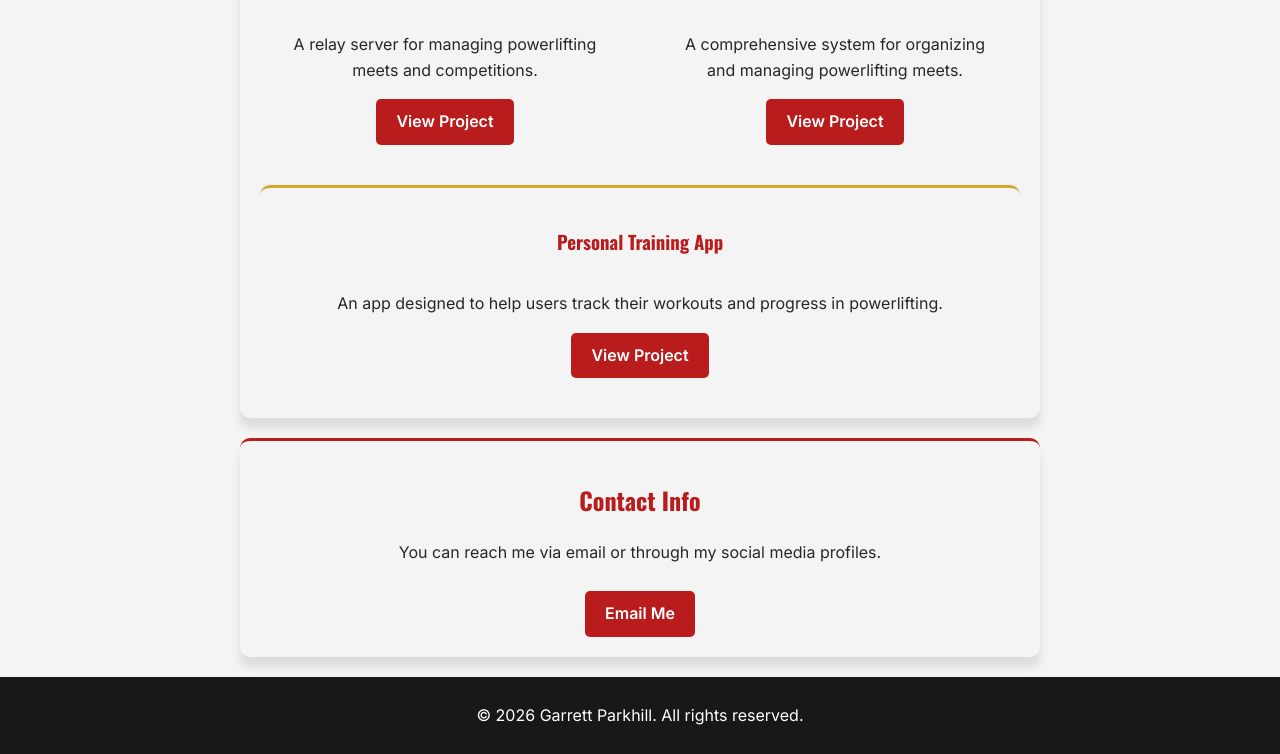
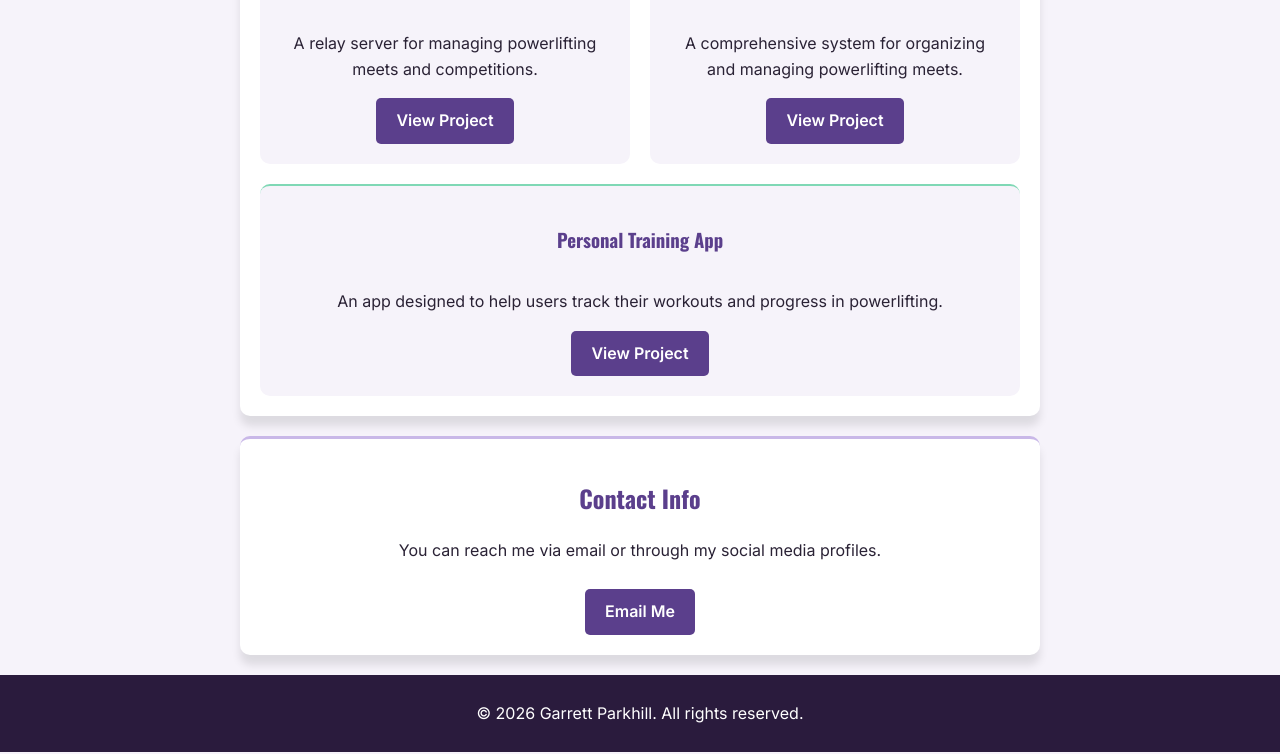
Before and after one commit to garrettparkhill-collab/portfolio, a plain HTML site: page index.html in a window 1280 px wide. Shown: the part 585-1339 px from the top of the page. Drawn offline with nearby package versions, Linux system fonts and the light colour scheme.

Commit message:
Plum and mint color changes

```diff
--- a/style.css
+++ b/style.css
@@ -1,4 +1,5 @@
-/*Style 1: Navy Blue and Gold
+/*Style 1: Navy Blue and Gold*/
+/*
 :root {
     --color-bg: #f7f6f2;
     --color-surface: #ffffff;
@@ -7,10 +8,13 @@
     --color-mutedtext: #6b7280;
     --color-accent: #1e4e8c;
     --color-accenthover: #163a6b;
+    --color-navhover: #d4a72c;
     --color-highlight: #d4a72c;
-}*/
+    --color-highlightproject: #d4a72c;
+}
 
-/*Style 2: Plum and Mint
+/*Style 2: Plum and Mint*/
+
 :root {
     --color-bg: #f6f3fa;
     --color-surface: #ffffff;
@@ -19,24 +23,27 @@
     --color-mutedtext: #6e6680;
     --color-accent: #5b3f8c;
     --color-accenthover: #452f6b;
-    --color-lavender: #c9b8e8;
-    --color-mint: #7fdb8b5;
-}*/
+    --color-navhover: #7fd8b5;
+    --color-highlight: #c9b8e8;
+    --color-highlightproject: #7fd8b5;
+}
+
 
 /*original color scheme*/
+/*
 :root {
     --color-bg: #f4f4f5;
     --color-surface: #ffffff;
-    --color-header: #18181b;
-    --color-footer: #18181b;
+    --color-dark: #18181b;
     --color-text: #27272a;
     --color-mutedtext: #71717a;
     --color-accent: #b91c1c;
     --color-accenthover:#7f1d1d;
     --color-navhover: #f87171;
-    --color-highlight: #b91c1c;
+    --color-highlight: #f8717c;
     --color-highlightproject: #d4a72c;
 }
+*/
 
 body {
     background-color: var(--color-bg);
@@ -45,17 +52,17 @@ body {
     line-height: 1.6;
 }
 
-header h1 {
-    color: var(--color-surface);
-}
-
 header {
     display: flex;
     justify-content: space-between;
     align-items: center;
     gap: 20px;
-    background-color: var(--color-header);
+    background-color: var(--color-dark);
     padding: 20px;
+}
+
+header h1 {
+    color: var(--color-surface);
 }
 
 h1, h2, h3 {
@@ -95,12 +102,12 @@ section {
     border-radius: 10px;
     box-shadow: 0 10px 8px rgba(0, 0, 0 , 0.1);
     color: var(--color-text);
-    background-color: var(--color-bg);
+    background-color: var(--color-surface);
     border-top: 3px solid var(--color-highlight);
 }
 
 footer {
-    background-color: var(--color-footer);
+    background-color: var(--color-dark);
     color: var(--color-surface);
     padding: 10px;
     text-align: center;
@@ -135,7 +142,7 @@ footer {
     background-color: var(--color-bg);
     padding: 20px;
     border-radius: 10px;
-    border-top: 3px solid var(--color-highlightproject);
+    border-top: 2px solid var(--color-highlightproject);
 }
 
 .project-card .button {
```
